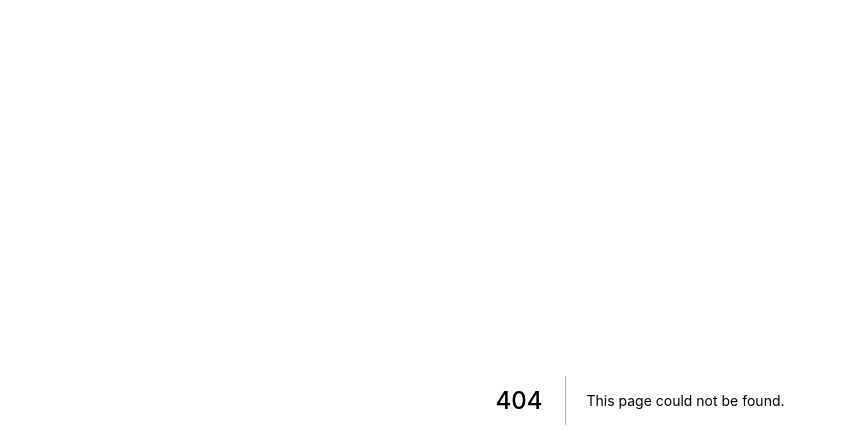
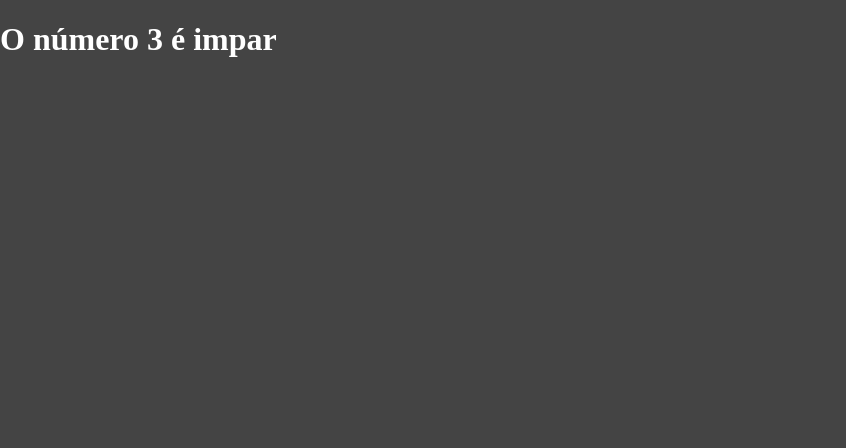
Before and after one commit to feliperromao/curso-next-co3r-exercicios, a Next.js app: page /render/condicional2 in a window 1280 px wide. Before the commit this address had no page. Shown: the top 448 px of the page, without its empty margins (0-846 px from the left). Built offline with nearby package versions, Linux system fonts and the light colour scheme.

Commit message:
renderização condicional 2

```diff
--- /dev/null
+++ b/components/If.jsx
@@ -0,0 +1,7 @@
+export default function If(props) {
+    if (props.teste) {
+        return props.children
+    } else {
+        return null
+    }
+}
--- /dev/null
+++ b/pages/render/condicional2.jsx
@@ -0,0 +1,16 @@
+import If from "../../components/If";
+
+export default function condicional2() {
+  const numero = 3
+  return (
+    <div>
+      <If teste={numero % 2 === 0}>
+        <h1>O número {numero} é par</h1>
+      </If>
+
+      <If teste={numero % 2 !== 0}>
+        <h1>O número {numero} é impar</h1>
+      </If>
+    </div>
+  )
+}
```
